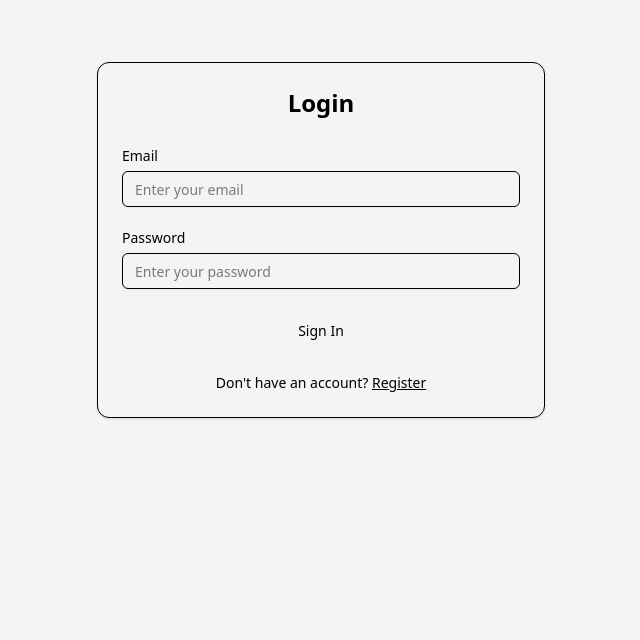
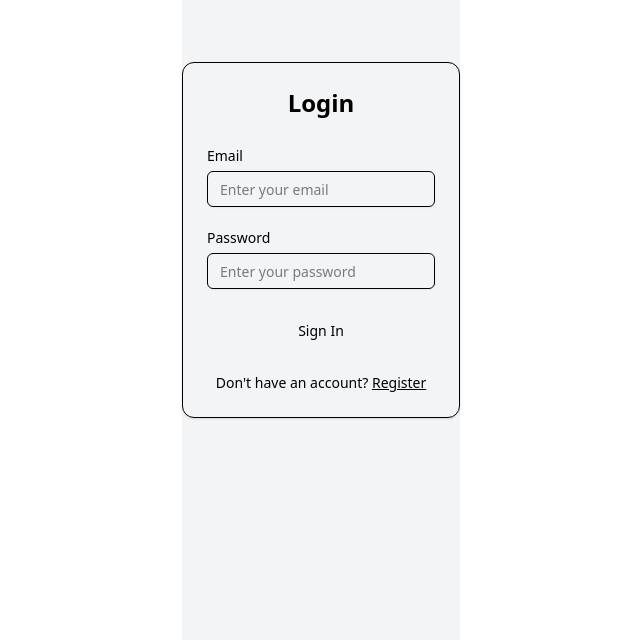
Before and after one commit to Muhinde234/farmlytics, a Next.js app in the folder farmlytics-frontend/: page /en/login in a window 1280 px wide. Shown: the part 160-800 px from the top of the page, without its empty margins (319-959 px from the left). Built offline with nearby package versions, Linux system fonts and the light colour scheme.

Commit message:
change in layout

```diff
--- a/farmlytics-frontend/src/app/[locale]/(auth)/login/page.tsx
+++ b/farmlytics-frontend/src/app/[locale]/(auth)/login/page.tsx
@@ -1,19 +1,16 @@
 import { LoginForm } from "@/components/forms/loginForm";
 import { getDictionary } from "@/i18n";
 
-type SupportedLocale = "en" | "fr" | "rw";
-
 interface LoginPageProps {
-  params?: { locale?: SupportedLocale };
+  params: { lang: string };
 }
 
-export default async function LoginPage({ params }: LoginPageProps) {
-  const locale = params?.locale ?? "en";
-  const dict = await getDictionary(locale);
+export default async function LoginPage({ params: { lang } }: LoginPageProps) {
+  const dict = await getDictionary(lang as any); // Type assertion for simplicity, handle properly
 
   return (
     <div className="flex items-center justify-center min-h-screen bg-gray-100 dark:bg-gray-900">
-      <LoginForm dict={dict.login} lang={locale} />
+      <LoginForm dict={dict.login} lang={lang} />
     </div>
   );
 }
--- a/farmlytics-frontend/src/app/layout.tsx
+++ b/farmlytics-frontend/src/app/layout.tsx
@@ -30,8 +30,8 @@ export default function RootLayout({
   return (
     <html lang={locale}>
       <body className="">
-        <div className="">
-          <LoginPage params={{ locale }} /> {/* Pass 'locale', not 'lang' */}
+        <div className="flex flex-col md:flex-row items-center justify-center min-h-screen gap-8">
+          <LoginPage params={{ lang: locale }} />
         </div>
         {children}
       </body>
```
Also changed, not shown: farmlytics-frontend/src/components/forms/registerForm.tsx (line endings or trailing spaces).
